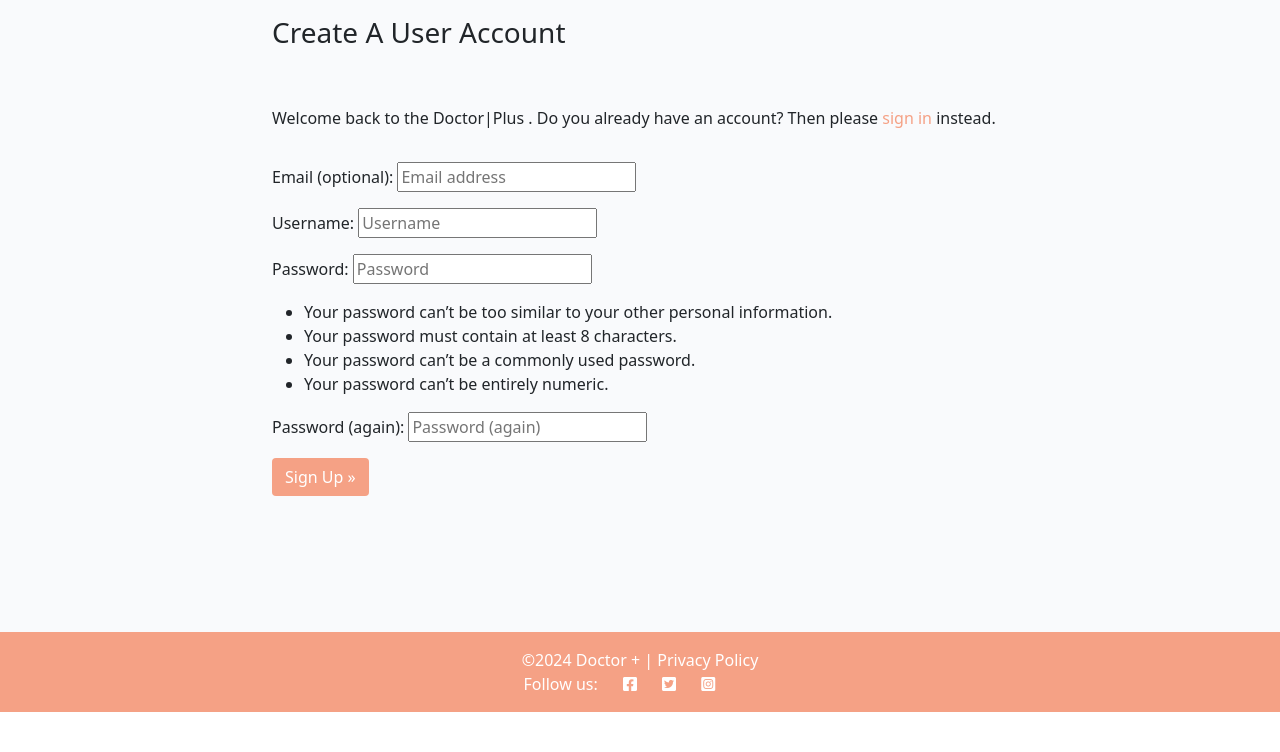
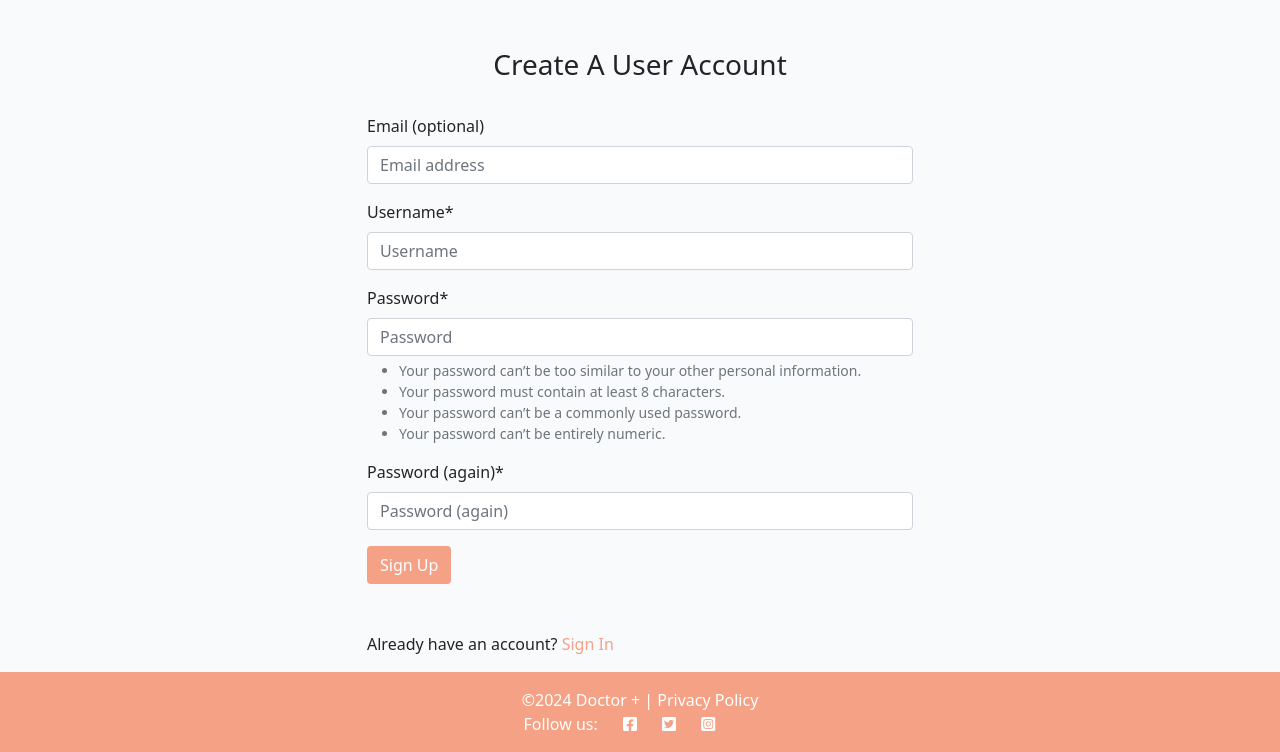
Before and after one commit to LimaZurmati/doctor_plus, a Django app: page /accounts/signup/ in a window 1280 px wide. Shown: the part 88-840 px from the top of the page. Before the commit the page ends 800 px from the top, so only its background shows below. Run offline with Django 4.2, Linux system fonts and the light colour scheme; some libraries are stand-ins or nearby versions.

Commit message:
Add some changes to sginup page

```diff
--- a/blog/views.py
+++ b/blog/views.py
@@ -1,4 +1,4 @@
-from django.shortcuts import render, get_object_or_404, reverse
+from django.shortcuts import render, get_object_or_404, reverse, redirect
 from django.urls import reverse_lazy
 from django.views import generic, View
 from django.contrib import messages
@@ -38,7 +38,6 @@ class DoctorList(generic.ListView):
     queryset = Post.objects.filter(status=1)
     template_name = "blog/index.html"
     paginate_by = 6
-
 
 def post_detail(request, slug):
 
--- a/templates/account/signup.html
+++ b/templates/account/signup.html
@@ -1,33 +1,31 @@
-
 {% extends "blog/base.html" %}
 
 {% load i18n %}
-
+{% load crispy_forms_tags %}
 {% block head_title %}{% trans "Signup" %}{% endblock %}
 
 {% block content %}
+
+<br>
 <div class="container">
   <div class="row">
-        <div class="col-md-8 mt-3 offset-md-2">
-            <h3>{% trans "Create A User Account" %}</h3>
-            <br><br>
-            <p>{% blocktrans %}Welcome back to the Doctor|Plus . Do you already have an account? Then please <a
-                    class="link" href="{{ login_url }}">sign in</a> instead.{% endblocktrans %}</p>
-        </div>
-    </div>
-    <div class="row">
-        <div class="col-md-8 mt-3 offset-md-2">
+    <div class="col-lg-6 mt-4 mx-auto">
+      <h3 class="text-center">{% trans "Create A User Account" %}</h3>
+      <br>
       <form class="signup" id="signup_form" method="post" action="{% url 'account_signup' %}">
         {% csrf_token %}
-                {{ form.as_p }}
+        {{ form| crispy}}
         {% if redirect_field_value %}
         <input type="hidden" name="{{ redirect_field_name }}" value="{{ redirect_field_value }}" />
         {% endif %}
-                <button class="btn btn-signup right" type="submit">{% trans "Sign Up" %} &raquo;</button>
+
+        <button class="btn btn-signup right" type="submit">{% trans "Sign Up" %}</button>
       </form>
+      <div class="col-md-8 mt-5">
+        <p>{% blocktrans %} Already have an account? <a class="link" href="{{ login_url }}">Sign
+            In</a>{% endblocktrans %}</p>
       </div>
     </div>
   </div>
-<br><br><br>
-
+</div>
 {% endblock %}
--- a/templates/blog/add_doctor.html
+++ b/templates/blog/add_doctor.html
@@ -1,7 +1,6 @@
-{% extends "blog/base.html" %}
-{% block content %}
+{% extends 'blog/base.html' %} {% block content %}
+{% load static %}
 {% load crispy_forms_tags %}
-{% load static %}
 
 <h3 class=" mt-5 text-center" style="color:hsl(15, 83%, 65%);">Add New Doctor</h3>
 <br>
--- a/templates/blog/index.html
+++ b/templates/blog/index.html
@@ -23,11 +23,12 @@
                                 {% endif %}
 
                             </div>
-                            <a href="{% url 'post_detail' slug=post.slug %}" class="post-link"></a>
+                            <a href="{% url 'post_detail' slug=post.slug %}" class="post-link">
                                 <h2 class="card-title">{{ post.title }}</h2>
 
                             </a>
-                            <p class="card-text">{{  post.categories.all.0 }} |</p>
+
+                            <p class="category-name"><span class="c-color">|</span>{{ post.categories.all.0}}</p>
 
                             <hr />
                             <p class="card-text text-muted h6">{{ post.created_on}}
```
Also changed, not shown: blog/models.py (+17 -7 lines), blog/migrations/0009_alter_post_slug_delete_author.py (added). Lines whose indentation alone changed are shown as unchanged.
